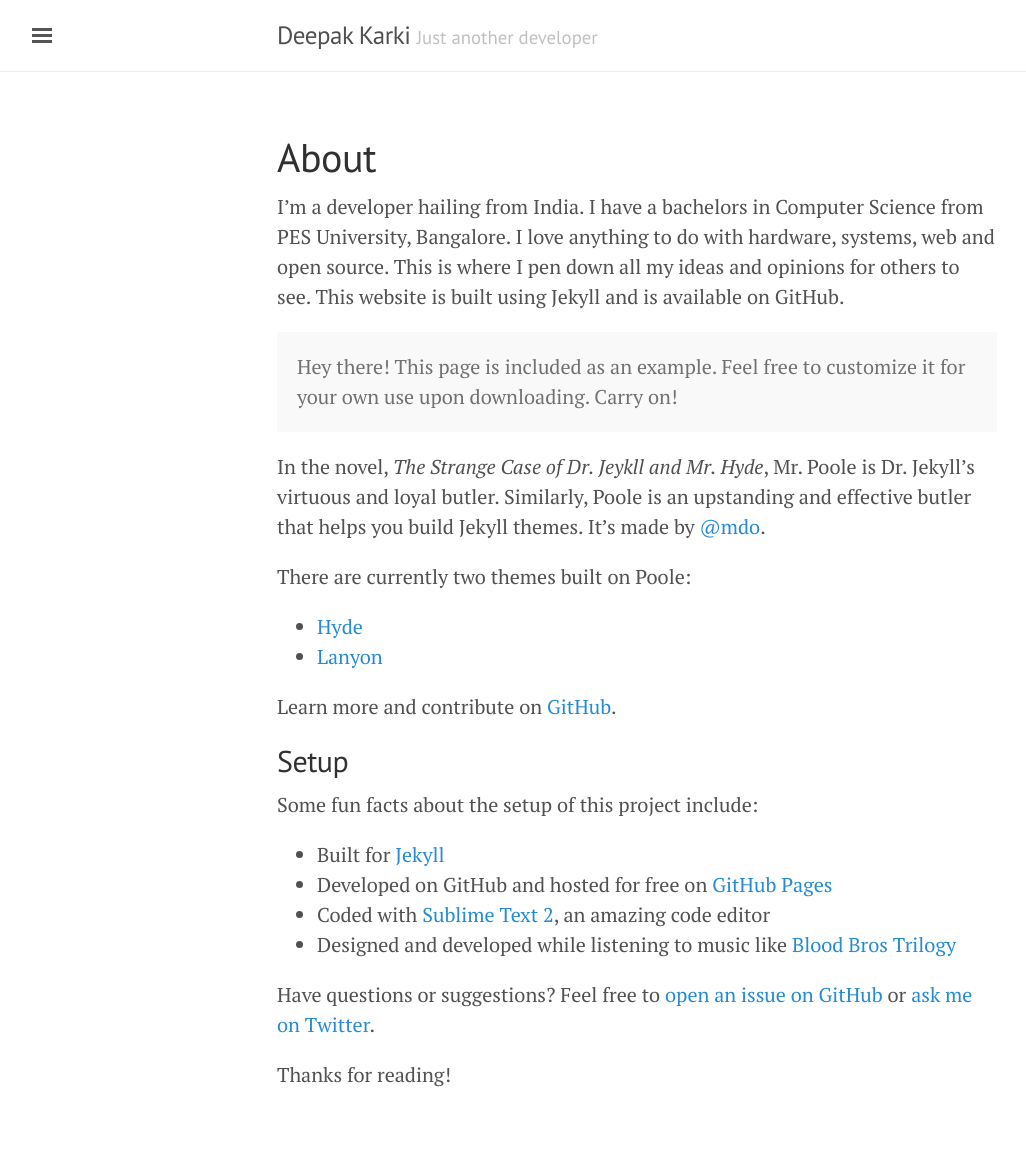
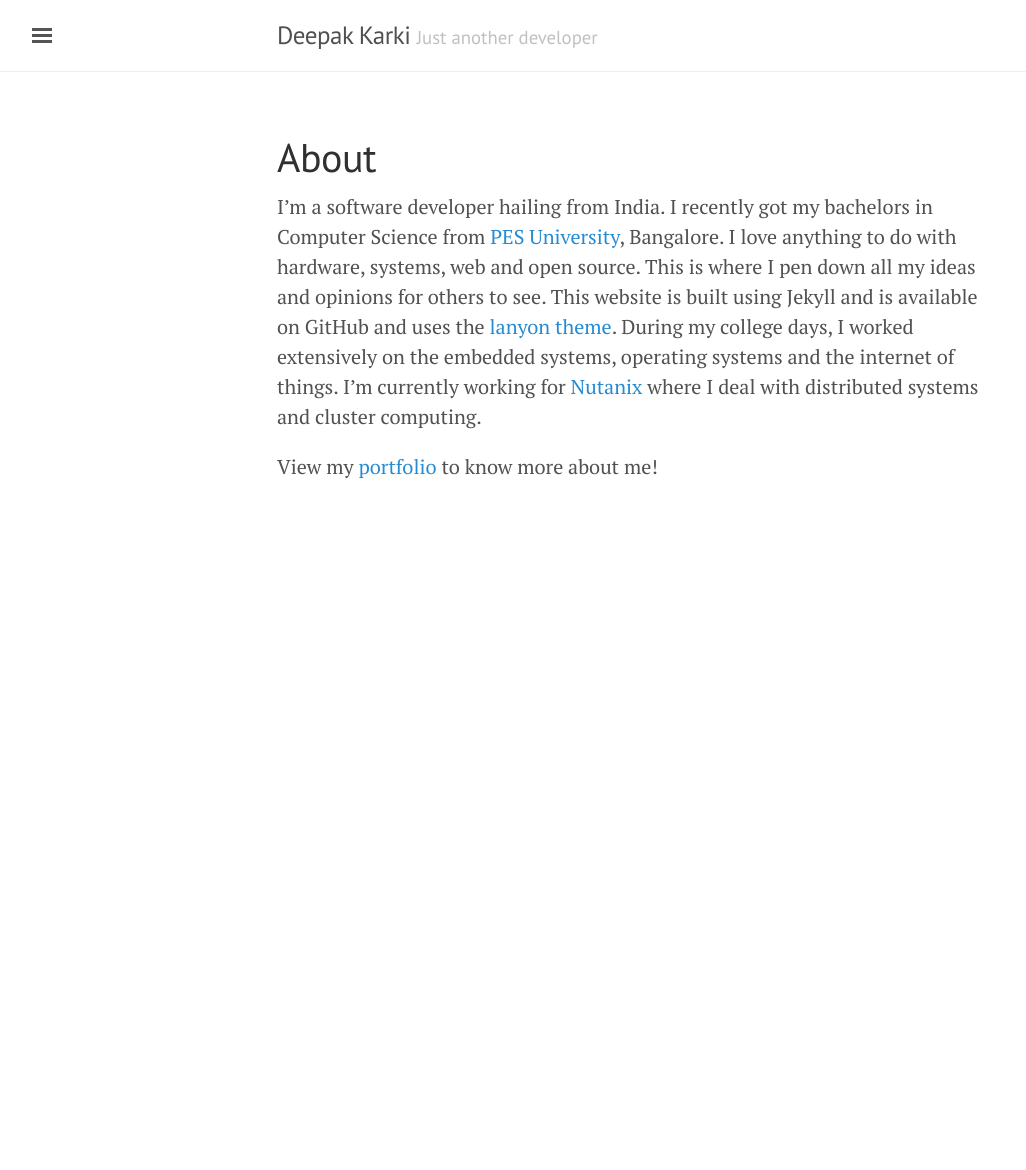
Before and after one commit to deepakkarki/blog_src, a Jekyll site: the page built from about.md, in a window 1280 px wide. Shown: the whole page, without its empty margins (3-1029 px from the left). Built offline with Jekyll 4.4.1, drawn with Linux system fonts in a browser that asks for light colours; after the commit the page ends 900 px from its top, so only the background shows below that.

Commit message:
added brief intro

```diff
--- a/about.md
+++ b/about.md
@@ -3,32 +3,8 @@ layout: page
 title: About
 ---
 
-I'm a developer hailing from India. I have a bachelors in Computer
-Science from PES University, Bangalore. I love anything to do with hardware, systems, web and open source. This is where I pen down all my ideas and opinions for others to see.
-This website is built using Jekyll and is available on GitHub.
+I'm a software developer hailing from India. I recently got my bachelors in Computer
+Science from [PES University](http://www.pes.edu/), Bangalore. I love anything to do with hardware, systems, web and open source. This is where I pen down all my ideas and opinions for others to see.
+This website is built using Jekyll and is available on GitHub and uses the [lanyon theme](https://github.com/poole/lanyon). During my college days, I worked extensively on the embedded systems, operating systems and the internet of things. I'm currently working for [Nutanix](http://www.nutanix.com/) where I deal with distributed systems and cluster computing.
 
-<p class="message">
-  Hey there! This page is included as an example. Feel free to customize it for your own use upon downloading. Carry on!
-</p>
-
-In the novel, *The Strange Case of Dr. Jeykll and Mr. Hyde*, Mr. Poole is Dr. Jekyll's virtuous and loyal butler. Similarly, Poole is an upstanding and effective butler that helps you build Jekyll themes. It's made by [@mdo](https://twitter.com/mdo).
-
-There are currently two themes built on Poole:
-
-* [Hyde](http://hyde.getpoole.com)
-* [Lanyon](http://lanyon.getpoole.com)
-
-Learn more and contribute on [GitHub](https://github.com/poole).
-
-## Setup
-
-Some fun facts about the setup of this project include:
-
-* Built for [Jekyll](http://jekyllrb.com)
-* Developed on GitHub and hosted for free on [GitHub Pages](https://pages.github.com)
-* Coded with [Sublime Text 2](http://sublimetext.com), an amazing code editor
-* Designed and developed while listening to music like [Blood Bros Trilogy](https://soundcloud.com/maddecent/sets/blood-bros-series)
-
-Have questions or suggestions? Feel free to [open an issue on GitHub](https://github.com/poole/issues/new) or [ask me on Twitter](https://twitter.com/mdo).
-
-Thanks for reading!
+View my [portfolio](http://deepakkarki.github.io) to know more about me!
```
